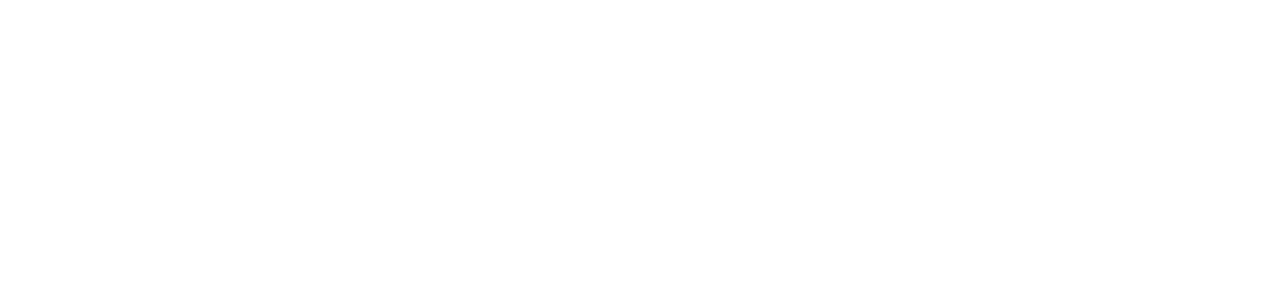
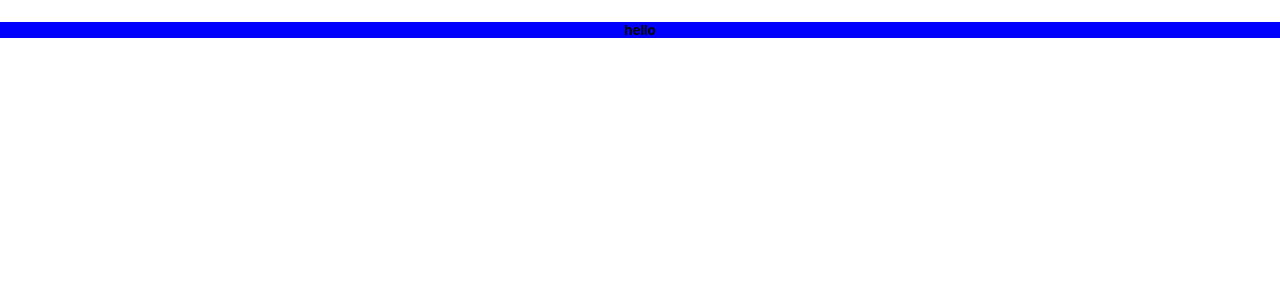
Before and after one commit to jokale/singlecomp, a React (Create React App) app: page / in a window 1280 px wide. Shown: the top 300 px of the page. Built offline with nearby package versions, Linux system fonts and the light colour scheme.

Commit message:
create single component and make it blue

```diff
--- a/src/App.css
+++ b/src/App.css
@@ -36,3 +36,7 @@
     transform: rotate(360deg);
   }
 }
+
+div#single{
+  background-color: blue;
+}
--- a/src/App.js
+++ b/src/App.js
@@ -5,6 +5,9 @@
   render(){
      return (
     <div className="App">
+      <div id="single">
+        <h5>hello</h5>
+      </div>
 
     </div>
   );
```
Also changed, not shown: 1 other file (tests, documents, lock files or other folders).
